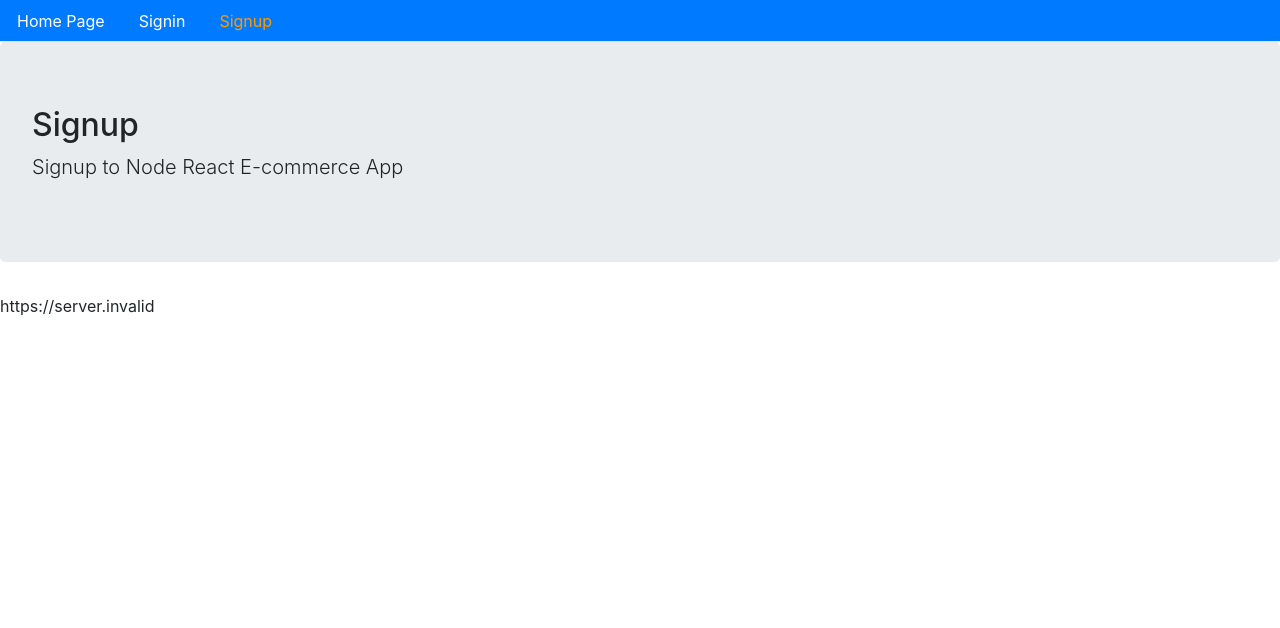
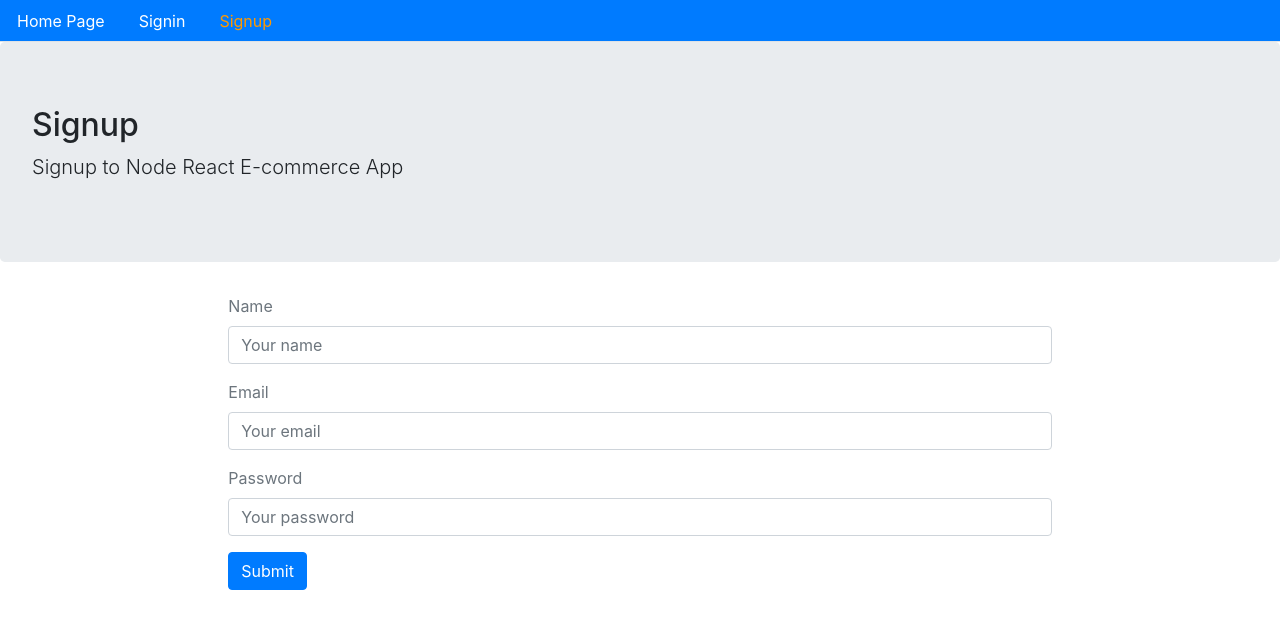
Before and after one commit to nhanlethanh1198/ecommerce-front, a React (Create React App) app: page /signup in a window 1280 px wide. Shown: the top 628 px of the page. Built offline with nearby package versions, Linux system fonts and the light colour scheme; no server answers.

Commit message:
--- Auto-Git Commit ---

```diff
--- a/package.json
+++ b/package.json
@@ -6,6 +6,7 @@
     "@testing-library/jest-dom": "^4.2.4",
     "@testing-library/react": "^9.3.2",
     "@testing-library/user-event": "^7.1.2",
+    "axios": "^0.19.2",
     "dotenv": "^8.2.0",
     "react": "^16.13.1",
     "react-dom": "^16.13.1",
--- /dev/null
+++ b/src/auth/index.js
@@ -0,0 +1,32 @@
+import { API } from "../config";
+// import axios from "axios";
+
+export const signup = (user) => {
+	return fetch(`${API}/signup`, {
+		method: "POST",
+		headers: {
+			Accept: "application/json",
+			"Content-Type": "application/json",
+		},
+		body: JSON.stringify(user),
+	})
+		.then((response) => {
+			return response.json();
+		})
+		.catch((error) => {
+			console.log(error);
+		});
+	// let { name, email, password } = user;
+	// return axios
+	// 	.post(`${API}/signup`, {
+	// 		name,
+	// 		email,
+	// 		password,
+	// 	})
+	// 	.then((response) => {
+	// 		console.log("Submit success!", response);
+	// 	})
+	// 	.catch((error) => {
+	// 		console.error(error);
+	// 	});
+};
--- a/src/user/Signup.jsx
+++ b/src/user/Signup.jsx
@@ -1,12 +1,102 @@
-import React from "react";
+import React, { useState } from "react";
+import { Link } from "react-router-dom";
 import Layout from "../core/Layout";
-import { API } from "../config";
+import { signup } from "../auth";
+
 const Signup = () => {
+	const [values, setValues] = useState({
+		name: "",
+		email: "",
+		password: "",
+		error: "",
+		success: false,
+	});
+
+	const handleChange = (name) => (event) => {
+		setValues({ ...values, error: false, [name]: event.target.value });
+	};
+
+	const { name, email, password, error, success } = values;
+
+	const onSubmit = (event) => {
+		event.preventDefault();
+		setValues({ ...values, error: false });
+		signup({ name, email, password }).then((data) => {
+			if (data.error) {
+				setValues({ ...values, error: data.error, success: false });
+			} else {
+				setValues({
+					...values,
+					name: "",
+					email: "",
+					password: "",
+					success: true,
+				});
+			}
+		});
+	};
+
+	const signupForm = () => (
+		<form onSubmit={onSubmit}>
+			<div className="form-group">
+				<label className="text-muted">Name</label>
+				<input
+					type="text"
+					className="form-control"
+					onChange={handleChange("name")}
+					value={name}
+					placeholder="Your name"
+				/>
+			</div>
+			<div className="form-group">
+				<label className="text-muted">Email</label>
+				<input
+					type="email"
+					className="form-control"
+					onChange={handleChange("email")}
+					value={email}
+					placeholder="Your email"
+				/>
+			</div>
+			<div className="form-group">
+				<label className="text-muted">Password</label>
+				<input
+					type="password"
+					className="form-control"
+					onChange={handleChange("password")}
+					value={password}
+					placeholder="Your password"
+				/>
+			</div>
+			<button type="submit" className="btn btn-primary">
+				Submit
+			</button>
+		</form>
+	);
+
+	const showError = () => (
+		<div
+			className="alert alert-danger"
+			style={{ display: error ? "" : "none" }}>
+			{error}
+		</div>
+	);
+	const showSuccess = () => (
+		<div
+			className="alert alert-info"
+			style={{ display: success ? "" : "none" }}>
+			New account is created. <Link to="/signin">Please Signin</Link>
+		</div>
+	);
+
 	return (
 		<Layout
+			className="container col-md-8 offset-md-2"
 			title="Signup"
 			description="Signup to Node React E-commerce App">
-			{API}
+			{showSuccess()}
+			{showError()}
+			{signupForm()}
 		</Layout>
 	);
 };
```
Also changed, not shown: 1 other file (tests, documents, lock files or other folders).
